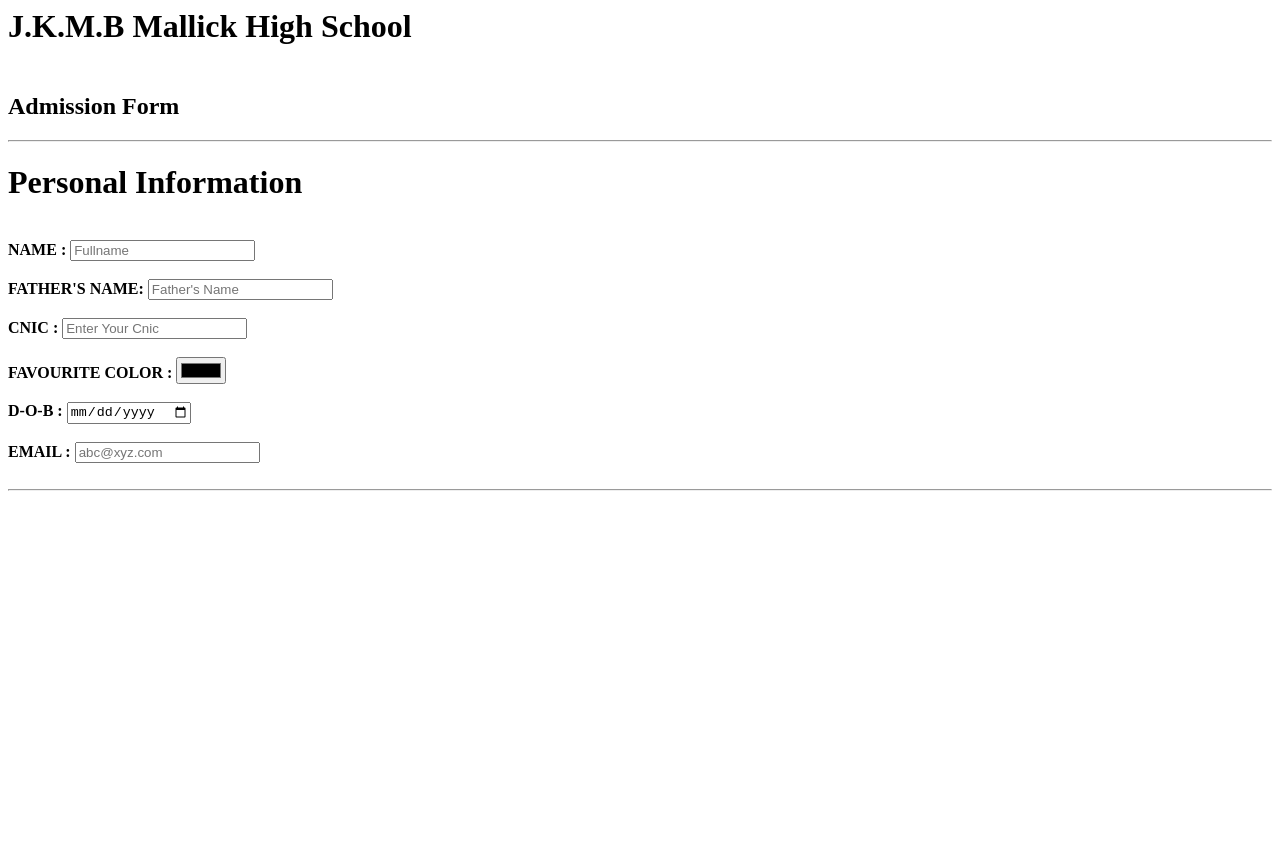
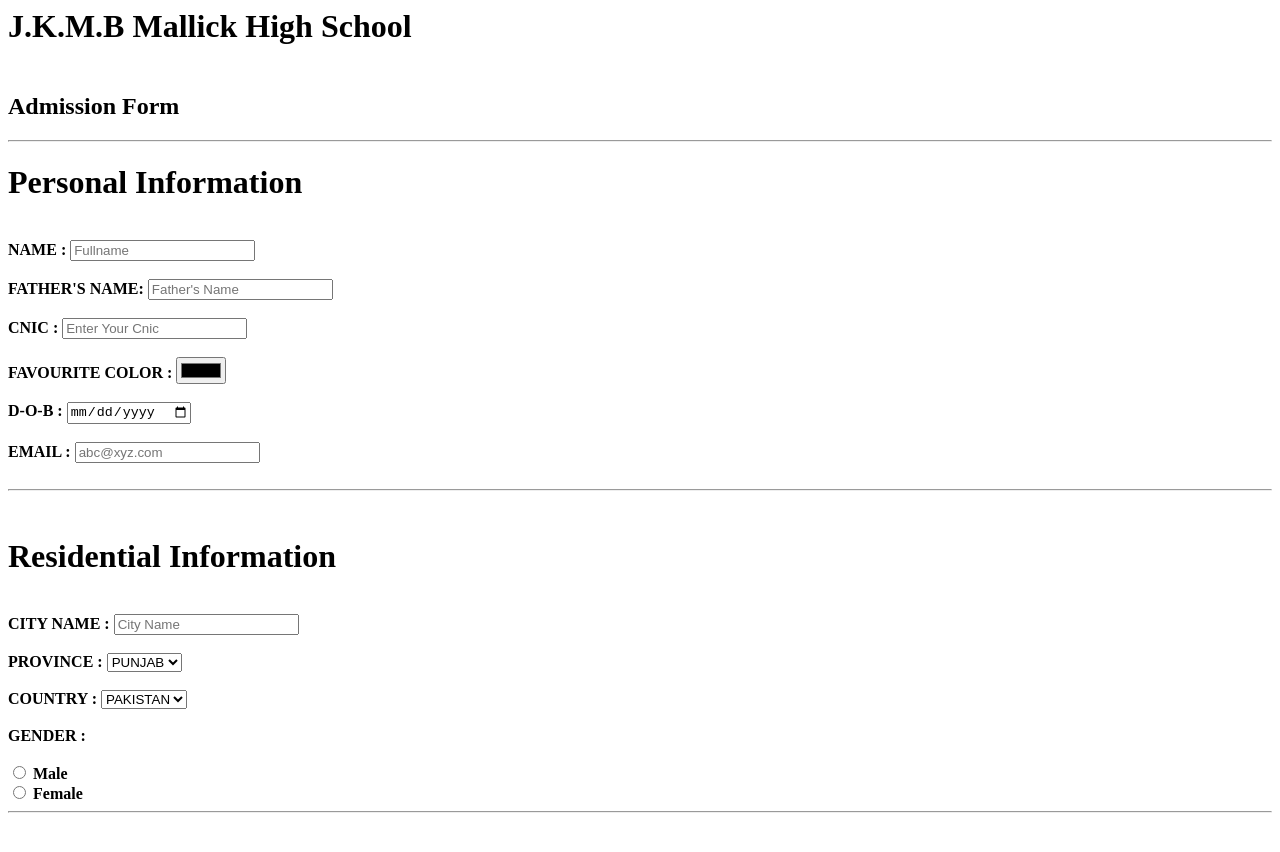
Before and after one commit to malikmateen917/html-assiment, a plain HTML site: page index.html in a window 1280 px wide. Before the commit the page ends 800 px from the top, so only its background shows below. Drawn offline with Linux system fonts and the light colour scheme.

Commit message:
form Residential information completed

```diff
--- a/index.html
+++ b/index.html
@@ -13,3 +13,18 @@
 <br>D-O-B        :    <input type="date"></br>
 <br>EMAIL        :    <input type="email"required placeholder="abc@xyz.com"></br>
        <br><hr></br>
+       <h1>Residential Information</h1>
+<br>CITY NAME    :     <input type="CITY"required placeholder="City Name"></br>
+<br>PROVINCE     :     <select>
+    <option>SIINDH</option>
+    <option>KPK</option>
+    <option selected>PUNJAB</option>
+</select></br>
+<br>COUNTRY      :     <select>
+    <option selected>PAKISTAN</option>
+    <option>CANADA</option>
+    <option>USA</option>
+</select></br>
+<br>GENDER       :     </br> <br><input type="radio" name="gender"> Male</br>
+<input type="radio" name="gender"> Female
+        <br><hr></br>
```
